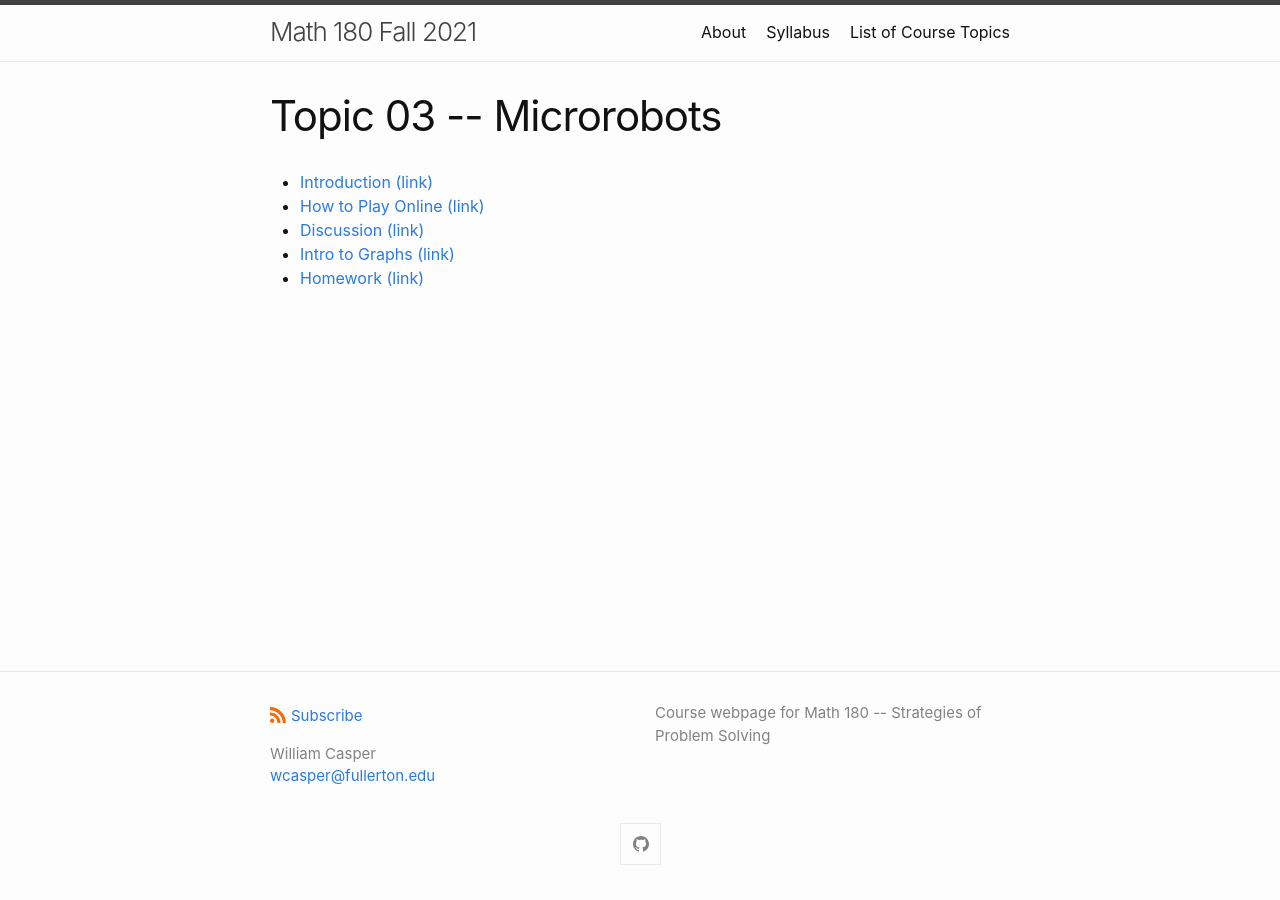
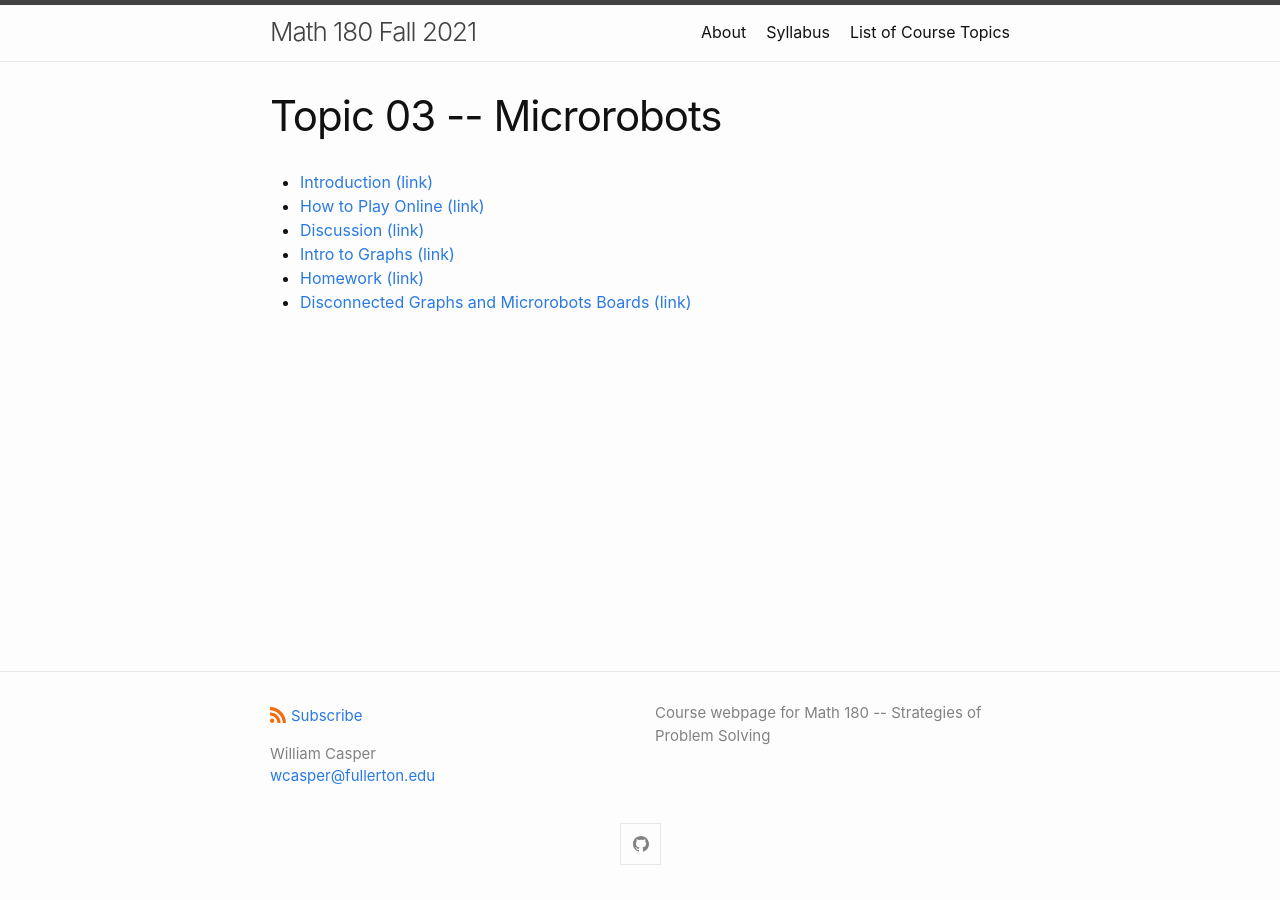
Before and after one commit to wcasper/math180fall2021, a Jekyll site: the page built from _topics/topic03-microrobots.md, in a window 1280 px wide. Built offline with Jekyll 4.4.1, drawn with Linux system fonts in a browser that asks for light colours.

Commit message:
added link

```diff
--- a/_topics/topic03-microrobots.md
+++ b/_topics/topic03-microrobots.md
@@ -8,3 +8,4 @@ title: Topic 03 -- Microrobots
 * [Discussion (link)](/math180fall2021/modules/microrobots/discussion)
 * [Intro to Graphs (link)](/math180fall2021/modules/microrobots/intro-to-graphs)
 * [Homework (link)](/math180fall2021/modules/microrobots/homework)
+* [Disconnected Graphs and Microrobots Boards (link)](/math180fall2021/modules/microrobots/disconnected)
```
